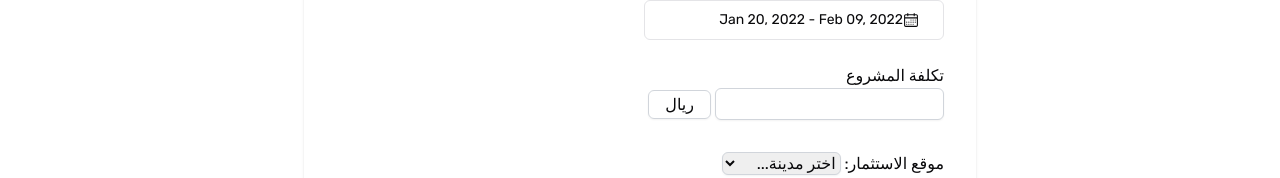
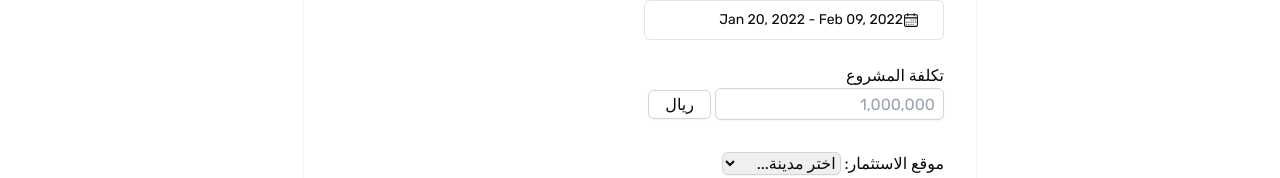
Before and after one commit to HassanAlabdulal/Mostathmer-plus, a Next.js app: page /add-opportunity in a window 1280 px wide. Shown: the part 428-606 px from the top of the page. Built offline with nearby package versions, Linux system fonts and the light colour scheme.

Commit message:
add: placeholders

```diff
--- a/app/add-opportunity/page.tsx
+++ b/app/add-opportunity/page.tsx
@@ -128,6 +128,7 @@ export default function AddOpportunity() {
               <label htmlFor="projectValue" className="block">تكلفة المشروع</label>
               <div className="items-center h-10">
                 <input
+                  placeholder="1,000,000"
                   id="projectValue"
                   type="text"
                   {...register('projectValue', { required: 'هذا الحقل مطلوب' })}
```
